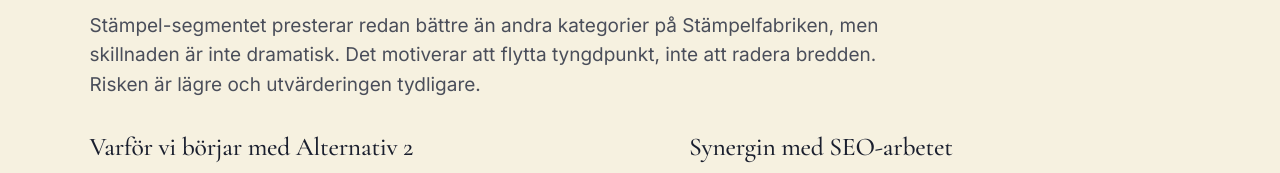
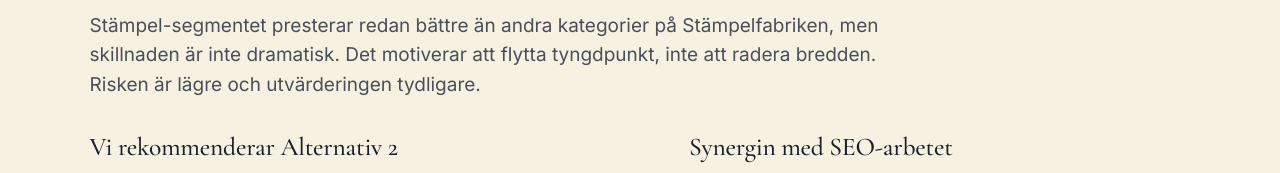
Before and after one commit to Cyntora/seo-frobergs-stampelfabriken, a plain HTML site: page index.html in a window 1280 px wide. Shown: the part 7960-8133 px from the top of the page. Drawn offline with nearby package versions, Linux system fonts and the light colour scheme.

Commit message:
Tydligare rubrik på rekommendation av Alternativ 2

```diff
--- a/index.html
+++ b/index.html
@@ -751,7 +751,7 @@
 
     <div class="two-col" style="margin-top: 32px;">
       <div>
-        <h3>Varför vi börjar med Alternativ 2</h3>
+        <h3>Vi rekommenderar Alternativ 2</h3>
         <p>Vi behåller intäkten från övriga kategorier samtidigt som vi ger stämpel-segmentet plats att växa. Om resultaten efter sex till åtta veckor pekar tydligt åt rätt håll, kan vi smala in ytterligare mot Alternativ 1.</p>
         <p>Det är den ordningen vi rekommenderar. Testa med lägre risk, mät utfallet, ta nästa steg när datan finns.</p>
       </div>
```
Also changed, not shown: 1 other file.
